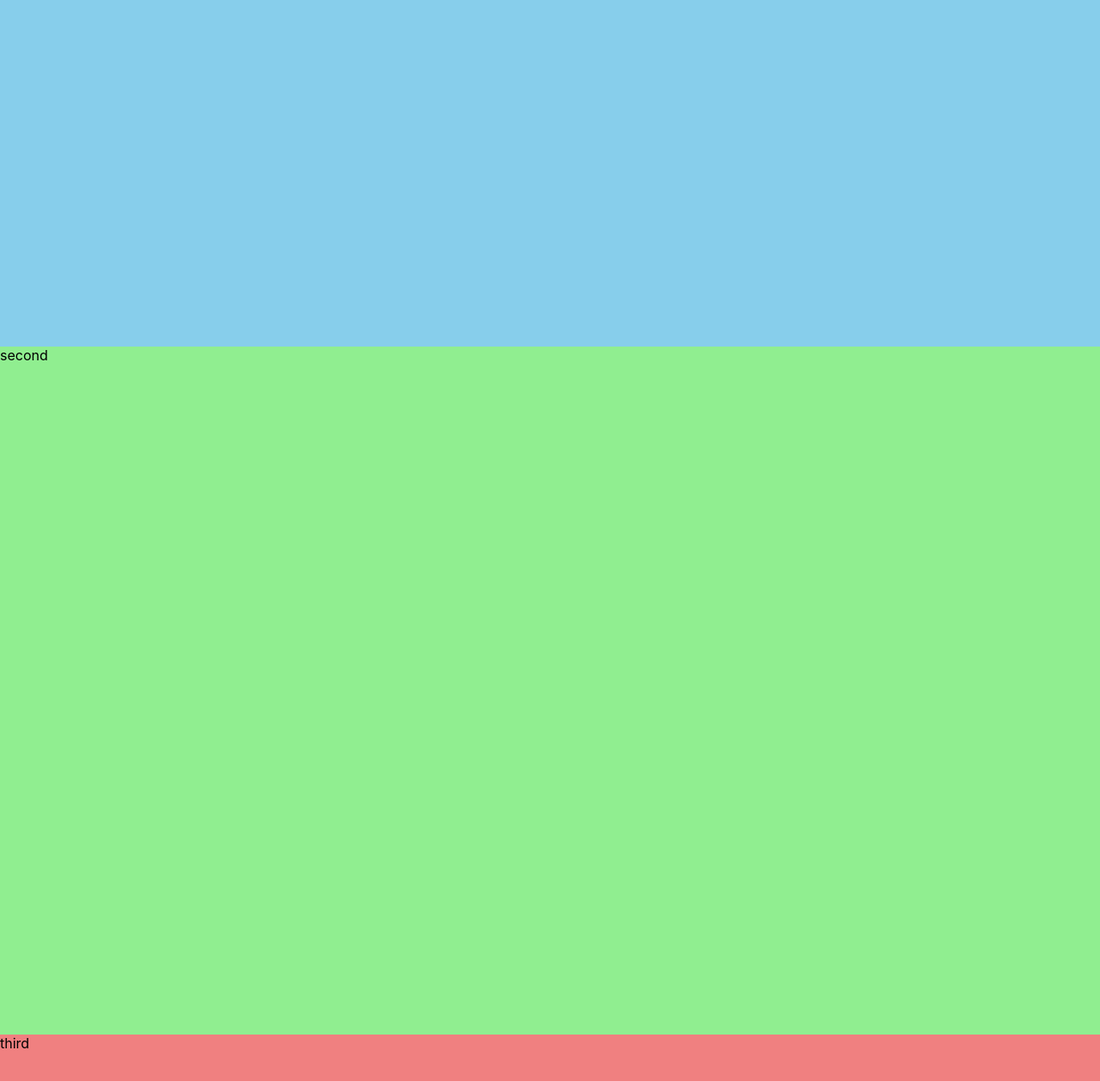
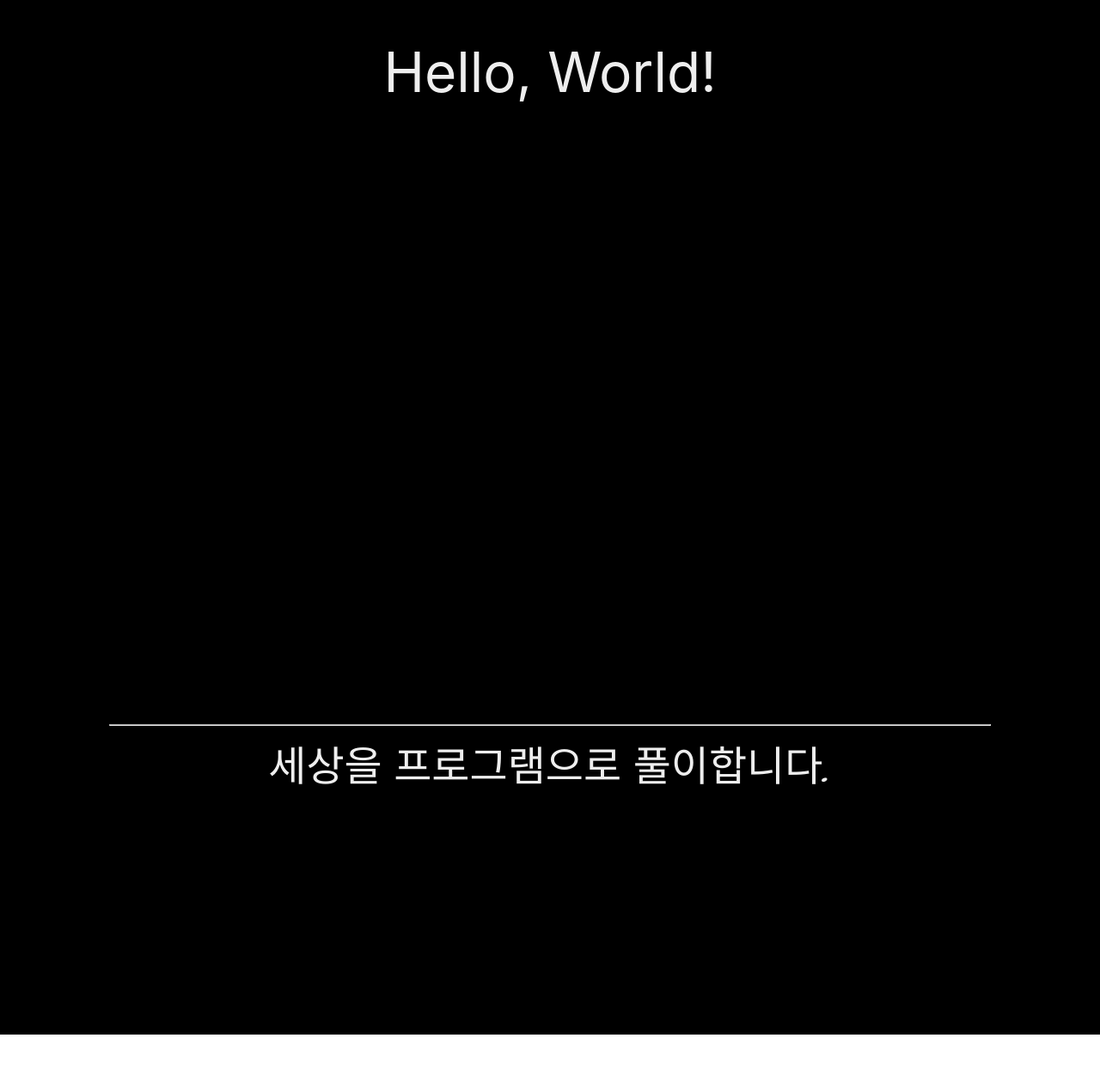
Before and after one commit to damhyeong/GDH-Portfolio, a React (Create React App) app: page / in a window 1280 px wide. Shown: the part 397-1654 px from the top of the page at 86% size. After the commit the page ends 1600 px from the top, so only its background shows below. Built offline with nearby package versions, Linux system fonts and the light colour scheme.

Commit message:
Solving Problems in Why cannot use Google fonts in Scss or React

```diff
--- a/src/App.scss
+++ b/src/App.scss
@@ -1,7 +1,10 @@
+
 .App{
   display: flex;
   flex-direction: column;
   width: 100%;
+  background-color : black;
+  color: #eeeeee;
 
 
   .header{
@@ -13,11 +16,11 @@
     left: 0;
     width: 100%;
     height : 4rem;
-    z-index: 1000;
+    z-index: 1000; // 맨 위에 있을 수 있게 만든다.
 
-    background-color: #f8f9fa; // 배경색
+    // background-color: #f8f9fa; // 배경색
+    background-color: #222222;
     box-shadow: 0 2px 4px rgba(0, 0, 0, 0.1); // 상단에 그림자 효과
-     // 안쪽 여백
 
 
 
@@ -30,8 +33,9 @@
     .navi{
       display: flex;
       flex-direction: row;
+      justify-content: center;
+      align-items: center;
       padding: 1rem;
-
     }
   }
 }
--- a/src/App.tsx
+++ b/src/App.tsx
@@ -2,6 +2,7 @@ import React from 'react';
 import logo from './logo.svg';
 import './App.scss';
 import Main from "./component/Main/Main";
+import Introduce from "./component/Introduce/Introduce";
 
 function App() {
   return (
@@ -14,7 +15,12 @@ function App() {
             <div>3</div>
         </div>
       </div>
-      <Main/>
+        <div>
+            <Main/>
+        </div>
+        <div>
+            <Introduce/>
+        </div>
     </div>
   );
 }
--- /dev/null
+++ b/src/component/Introduce/Introduce.scss
@@ -0,0 +1,21 @@
+@import url('https://fonts.googleapis.com/css2?family=Satisfy&display=swap');
+
+.introduce-component{
+  display: flex;
+  flex-direction: column;
+  justify-content: center;
+  align-items: center;
+  width: 100%;
+  height: 80vh;
+
+  hr{
+    width : 80%
+
+  }
+
+  .meeting-world-by-code{
+    display: flex;
+    font-family: 'Satisfy', cursive;
+    font-size: 3rem;
+  }
+}
--- /dev/null
+++ b/src/component/Introduce/Introduce.tsx
@@ -0,0 +1,14 @@
+import React from "react";
+import "./Introduce.scss";
+
+const Introduce = () => {
+    return (
+        <div className={"introduce-component"}>
+            <hr/>
+            <div className={"meeting-world-by-code"}>
+                세상을 프로그램으로 풀이합니다.
+            </div>
+        </div>
+    )
+}
+export default Introduce;
--- a/src/component/Main/Main.scss
+++ b/src/component/Main/Main.scss
@@ -1,21 +1,15 @@
 .main-component{
   display: flex;
   flex-direction: column;
+  justify-content: center;
+  align-items: center;
   width: 100%;
+  height: 120vh;
 
-  .first{
+  .hello-world{
     display: flex;
-    background-color: skyblue;
-    height: 100vh;
-  }
-  .second{
-    display: flex;
-    background-color: lightgreen;
-    height: 100vh;
-  }
-  .third{
-    display: flex;
-    background-color: lightcoral;
-    height: 100vh;
+    justify-content: center;
+    align-items: center;
+    font-size: 4rem;
   }
 }
--- a/src/component/Main/Main.tsx
+++ b/src/component/Main/Main.tsx
@@ -4,14 +4,8 @@ import "./Main.scss"
 const Main = () => {
     return (
         <div className={"main-component"}>
-            <div className={"first"}>
-                first
-            </div>
-            <div className={"second"}>
-                second
-            </div>
-            <div className={"third"}>
-                third
+            <div className={"hello-world"}>
+                Hello, World!
             </div>
         </div>
     )
```
